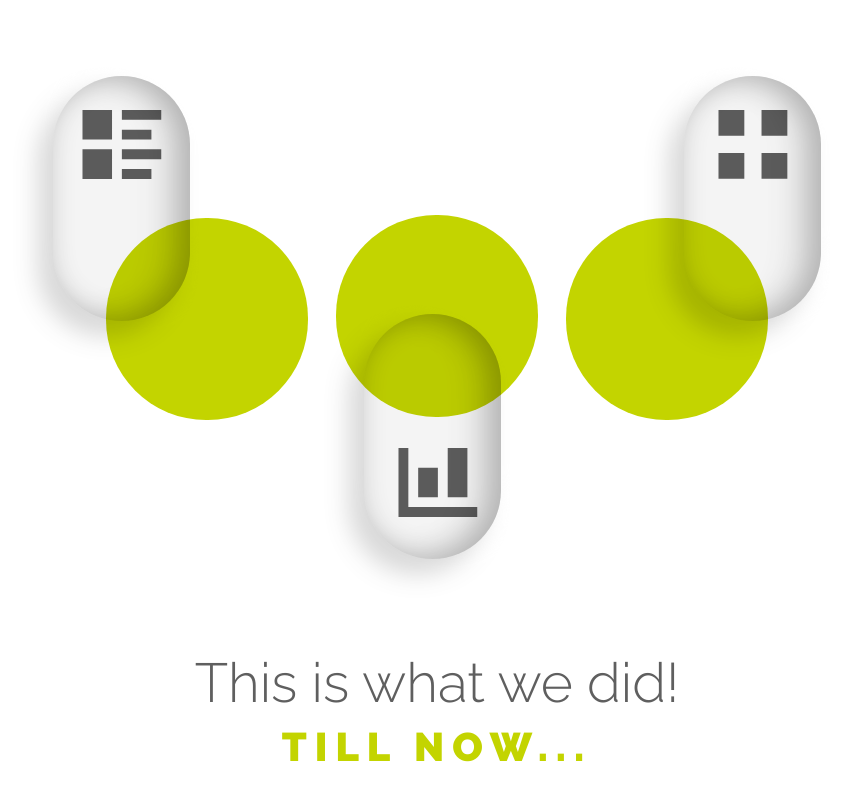
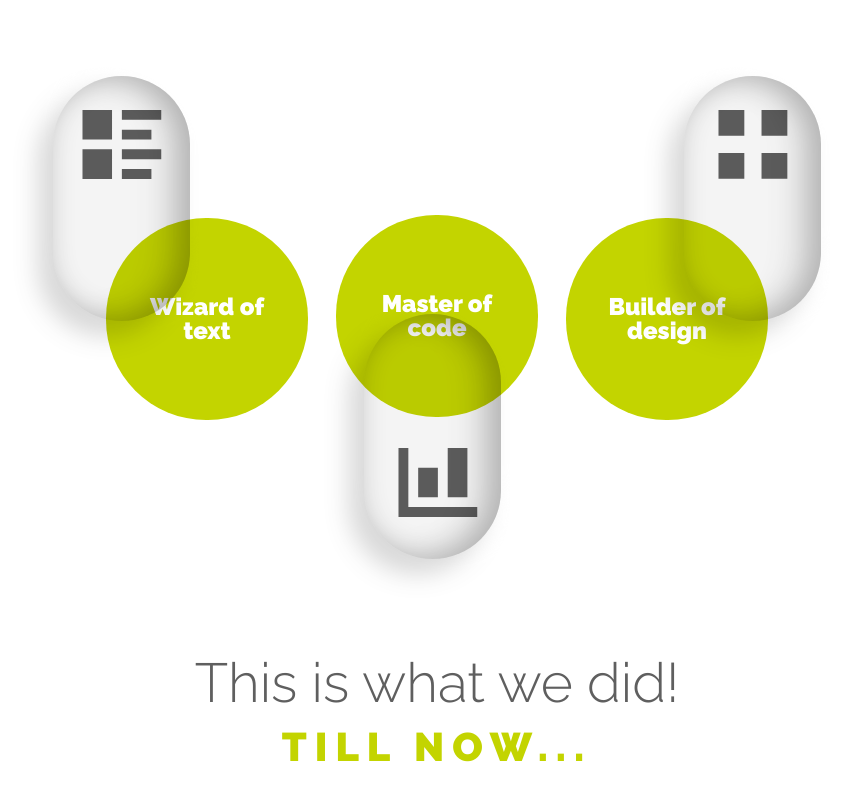
Before and after one commit to kslobodan/shapes, a React (Create React App) app: page / in a window 1280 px wide. Shown: the top 800 px of the page, without its empty margins (203-1055 px from the left). Built offline with nearby package versions, Linux system fonts and the light colour scheme.

Commit message:
added title to options component

```diff
--- a/src/components/Options.module.scss
+++ b/src/components/Options.module.scss
@@ -1,5 +1,8 @@
 @import "../styles/variables";
 @import "../styles/functions";
+@import "../styles/mixins";
+
+$transition: 0.5s;
 
 .content {
   width: 60%;
@@ -64,11 +67,38 @@ $circle-width: 202px;
   background: $color-neon;
   z-index: 4;
   cursor: pointer;
-  transition: height 0.3s ease-in-out;
+  transition: height $transition ease-in-out;
+  display: flex;
+  align-items: center;
+  justify-content: center;
+  // z-index: 1;
+
+  &:hover {
+    height: 404px;
+
+    @include move-circle-title;
+  }
 }
 
-.circle:hover {
-  height: 404px;
+.circle__title {
+  width: 60%;
+  color: #fff;
+  text-align: center;
+  font-style: normal;
+  font-weight: 900;
+  transition: margin-top $transition ease;
+}
+
+.circle__title2 {
+  width: 60%;
+  color: #fff;
+  text-align: center;
+  font-style: normal;
+  font-weight: 900;
+  transition: margin-top $transition ease;
+}
+
+.circle__text {
 }
 
 $elipse-width: 137px;
@@ -87,10 +117,12 @@ $elipse-width: 137px;
     -15.3px 15.3px 22.949px 0px rgba(0, 0, 0, 0.25),
     15.3px -15.3px 22.949px 0px #fff;
   z-index: 5;
-}
 
-.elipse:hover + .circle {
-  height: 404px;
+  &:hover + .circle {
+    height: 404px;
+
+    @include move-circle-title;
+  }
 }
 
 $distance1: distance-in-elipse($elipse-width, 78.749px);
@@ -128,3 +160,14 @@ $distance3: distance-in-elipse($elipse-width, 68.847px);
   right: $distance3;
   top: $distance3;
 }
+
+.circle__title {
+  // padding-top: $circle-width/2 - 10px;
+  color: #fff;
+  text-align: center;
+  font-style: normal;
+  font-weight: 900;
+}
+
+.circle__text {
+}
--- a/src/components/Options.tsx
+++ b/src/components/Options.tsx
@@ -39,7 +39,9 @@ const Options = () => {
                   top: "142px",
                   marginLeft: "53px",
                 }}
-              />
+              >
+                <h4 className={styles.circle__title}>Wizard of text</h4>
+              </div>
               <div className={styles.animation} />
             </div>
             <div className={styles.frame}>
@@ -76,7 +78,9 @@ const Options = () => {
                   bottom: "142px",
                   marginRight: "53px",
                 }}
-              />
+              >
+                <h4 className={styles.circle__title2}>Master of code</h4>
+              </div>
 
               <div className={styles.animation} />
             </div>
@@ -109,7 +113,9 @@ const Options = () => {
                   top: "142px",
                   marginRight: "53px",
                 }}
-              />
+              >
+                <h4 className={styles.circle__title}>Builder of design</h4>
+              </div>
               <div className={styles.animation} />
             </div>
             <div className={styles.frame}>
--- a/src/styles/Main.scss
+++ b/src/styles/Main.scss
@@ -24,6 +24,11 @@ h1 {
 h3 {
   font-size: 36px;
   line-height: 34px;
+}
+
+h4 {
+  font-size: 24px;
+  line-height: 24px;
 }
 
 .title__green {
--- a/src/styles/_mixins.scss
+++ b/src/styles/_mixins.scss
@@ -0,0 +1,9 @@
+@mixin move-circle-title() {
+  .circle__title {
+    margin-top: -110px;
+  }
+
+  .circle__title2 {
+    margin-bottom: -110px;
+  }
+}
```
